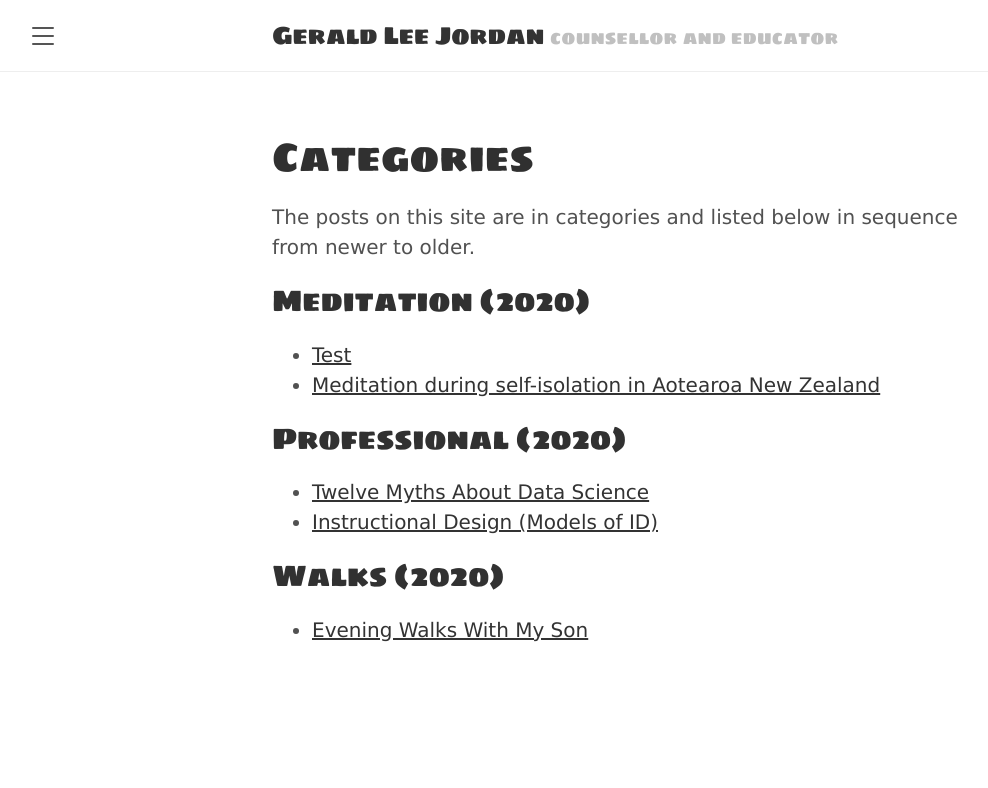
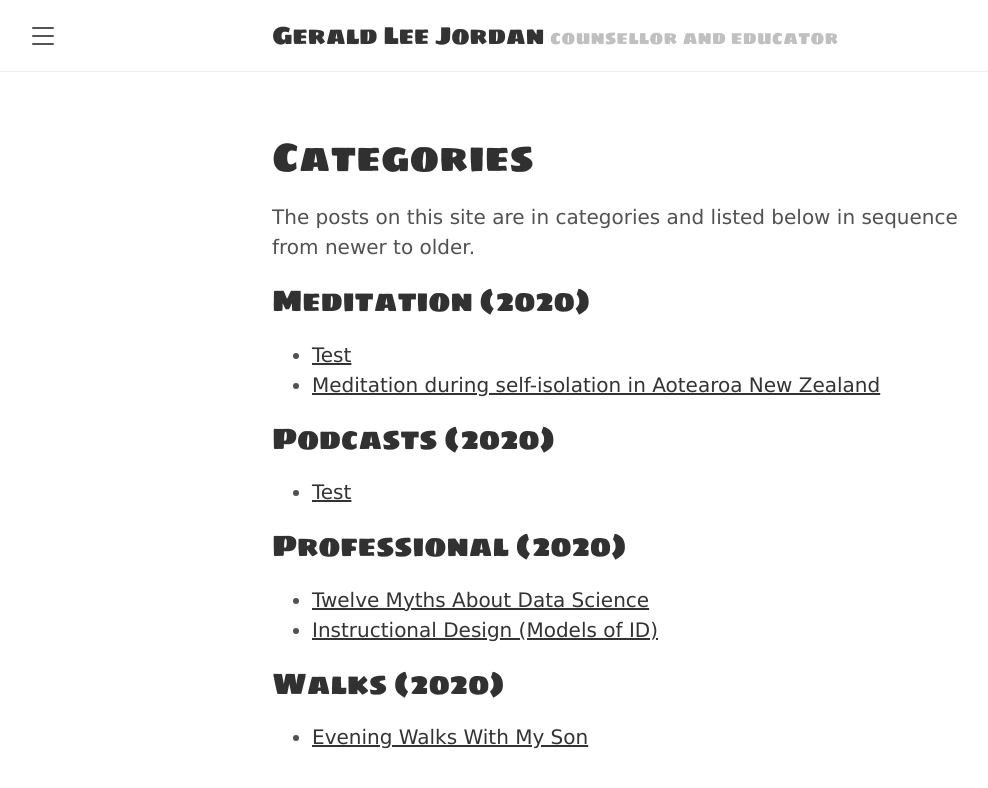
Before and after one commit to tracyjordan/tracyjordan.github.io, a Jekyll site: the page built from categories.md, in a window 1280 px wide. Shown: the top 788 px of the page, without its empty margins (8-996 px from the left). Built offline with Jekyll 4.4.1, drawn with Linux system fonts in a browser that asks for light colours.

Commit message:
Update categories.md

```diff
--- a/categories.md
+++ b/categories.md
@@ -8,6 +8,17 @@ The posts on this site are in categories and listed below in sequence from newer
 {% assign postsByYear = (site.categories.['meditation'] | group_by_exp:"post", "post.date | date: '%Y'" %}
 {% for year in postsByYear %}
 <h2>Meditation ({{ year.name }})</h2>
+<ul>
+{% for post in year.items %}
+{% assign postYear = post.date | date:"%Y" %}
+<li><a href="{{ post.url }}">{{ post.title }}</a></li>
+{% endfor %}
+</ul>
+{% endfor %}
+
+{% assign postsByYear = (site.categories.['podcasts'] | group_by_exp:"post", "post.date | date: '%Y'" %}
+{% for year in postsByYear %}
+<h2>Podcasts ({{ year.name }})</h2>
 <ul>
 {% for post in year.items %}
 {% assign postYear = post.date | date:"%Y" %}
```
